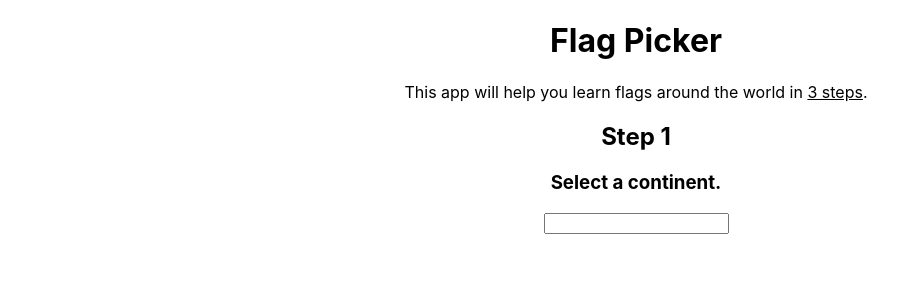
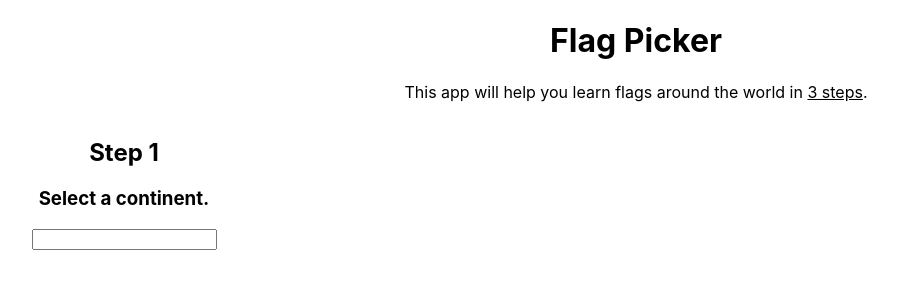
Before and after one commit to robertbglaser/flagpicker, a React (Create React App) app: page / in a window 1280 px wide. Shown: the top 300 px of the page, without its empty margins (4-902 px from the left). Built offline with nearby package versions, Linux system fonts and the light colour scheme.

Commit message:
add some styling

```diff
--- a/src/App.css
+++ b/src/App.css
@@ -34,3 +34,21 @@
   /*text-decoration: none; */
   list-style: none;
 }
+
+.container{
+  display: flex;
+  align-content: flex-start;
+
+}
+
+.step1Container{
+  flex-basis:20%;
+}
+
+.step2-container{
+  flex-basis:60%;
+  }
+
+.step3-container{
+  display: flex;
+}
--- a/src/App.js
+++ b/src/App.js
@@ -32,21 +32,26 @@ class App extends Component {
 
   handleChange =(event) =>{
     console.log("handleChange fired")
+    let searchString = event.target.value;
+    console.log("the value that was inputed is :" , searchString);
 
-    this.setState({selectedContinent: event.target.value});
+    //this.setState({selectedContinent: event.target.value})
     this.setState({step1SelectText:"You selected"});
     this.setState({continentSearchResult: event.target.value});
     this.setState({step2Show: true})
   }
   handleInput =(event) =>{
 
-    console.log("inside handleInput " + event.target.value );
-    this.setState({continentSearchResult: event.target.value});
+    console.log("in handleInput")
+    let searchString = event.target.value;
+    console.log("the value that was inputed is :" , searchString);
+
+   // this.setState({continentSearchResult: event.target.value});
   }
 
   handleClick =(event) =>{
-    event.preventDefault();
-    console.log("A click event has been heard " );
+
+    console.log("in handleClick")
     this.setState({showList:true});
   }
 
@@ -84,7 +89,7 @@ class App extends Component {
     if (this.state.showList)
     var inputlist =this.state.continentList.map((area) => {
       return (<div key={area}>
-                <input  value={area} onClick={this.handleClickList} onChange={this.handleInput}/>
+                <input  value={area} name="{area}" onClick={this.handleClickList} onChange={this.handleInput}/>
                 <br/>
               </div>
               )
@@ -95,6 +100,7 @@ class App extends Component {
           <h1 className="title">Flag Picker</h1>
           <p> This app will help you learn flags around the world in <u>3 steps</u>.</p>
         </div>
+        <div className="container">
             <div className="step1Container">
                 <h2> Step 1</h2>
                 <h3> Select a continent.</h3>
@@ -121,6 +127,8 @@ class App extends Component {
                   {nextStep}
 
               </div>
+
+              </div>
       </div>
     );
   }
--- a/src/Step2.js
+++ b/src/Step2.js
@@ -62,8 +62,6 @@ export default class Step2 extends Component {
 
   render() {
 
-
-
     const countries = this.state.listOCountries.map(((foo) => {
       return (
         <div key={foo.name} >
@@ -88,24 +86,30 @@ export default class Step2 extends Component {
     }));
 
     return (
-      <div>
+      <div className="container">
+          <div className="step2-container">
 
             <ul>
             {countries}
 
             </ul>
+          </div>
 
-        <div>
-          <label>Step 3</label><br/>
+          <br/>
+          <br/>
+          <div className="step3-container">
+            <h2>Step 3</h2><br/>
             {flagString}
             <br/>
             <br/>
             <br/>
+
+
+
+
           </div>
-
           <button onClick={this.handleClearFlags}>Clear Flags</button>
       </div>
-
     )
   }
 }
```
Lines whose indentation alone changed are shown as unchanged.
